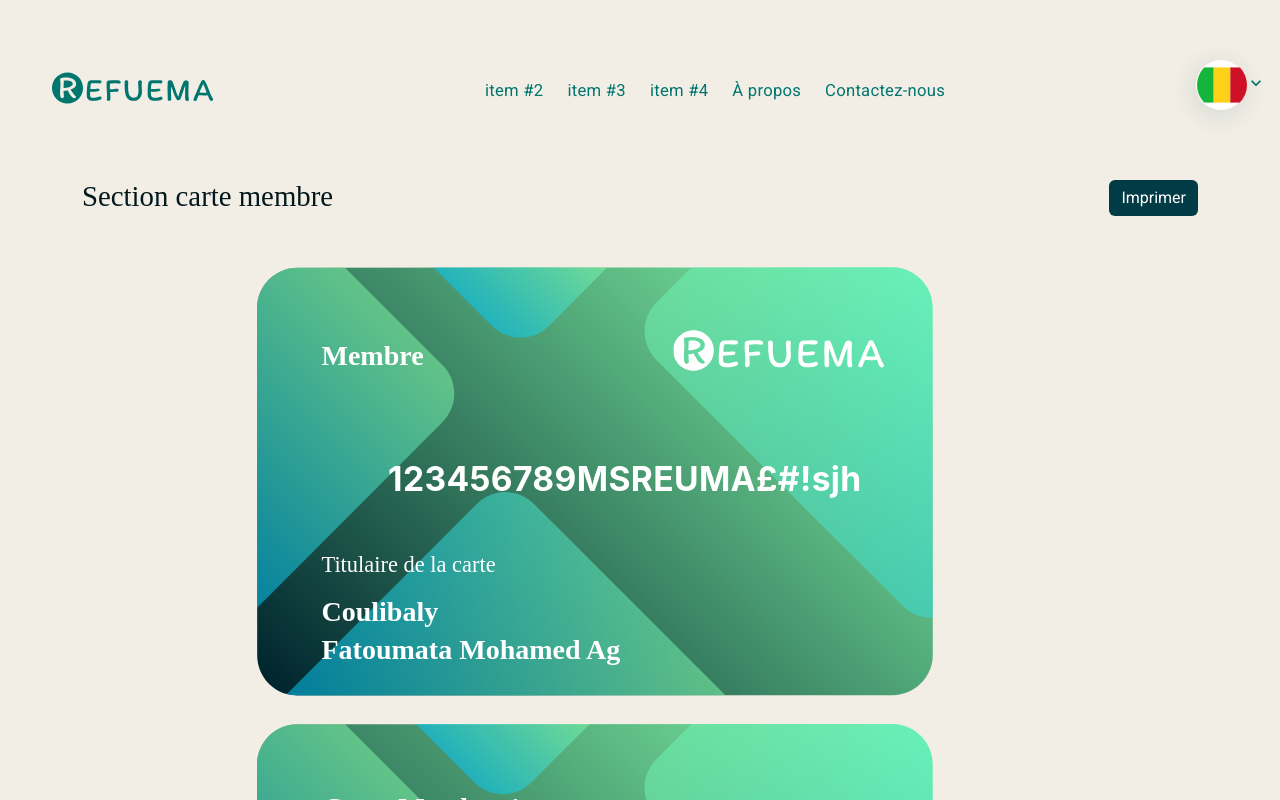
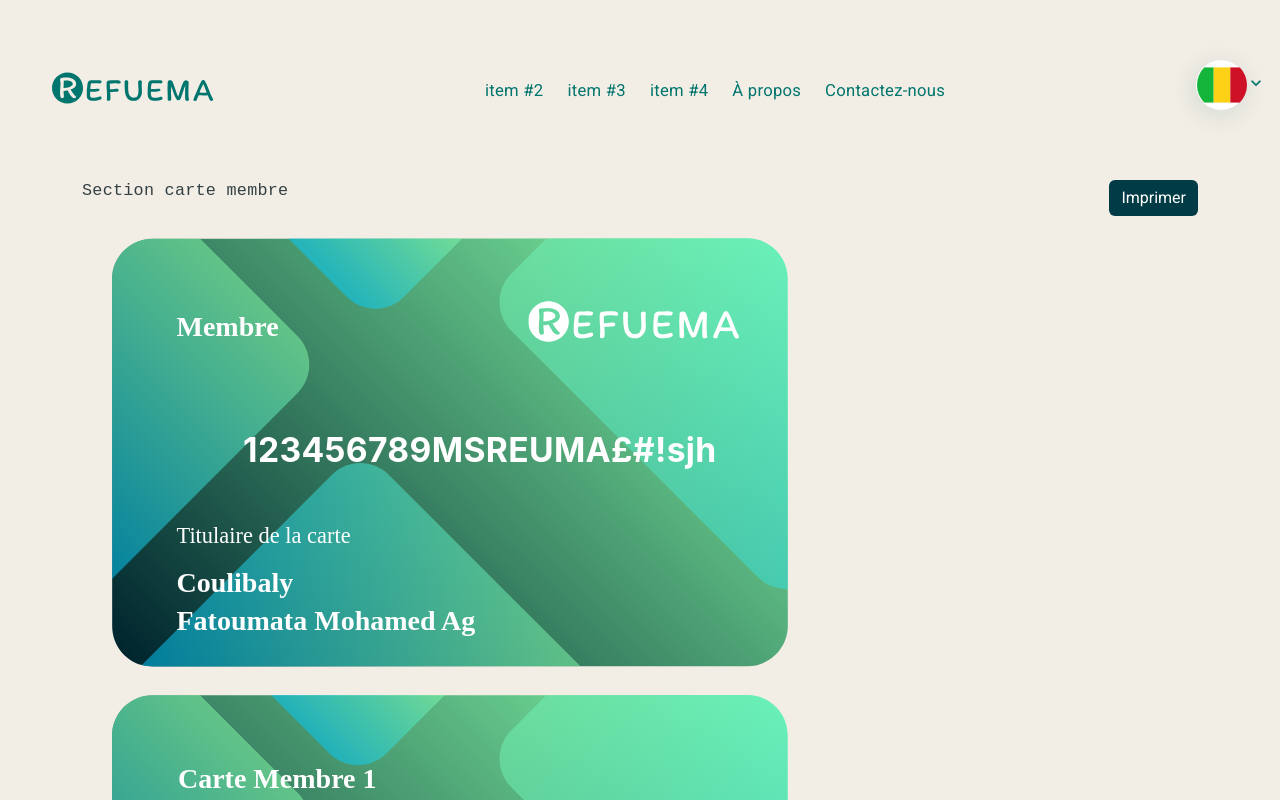
Before and after one commit to Sidy74/refuema-page, an Angular app: page /card in a window 1280 px wide. Shown: the top 800 px of the page. Built offline with nearby package versions, Linux system fonts and the light colour scheme.

Commit message:
correct some orthographe

```diff
--- a/src/app/components/appbar/appbar/appbar.component.html
+++ b/src/app/components/appbar/appbar/appbar.component.html
@@ -7,15 +7,13 @@
     </div>
     <div class="spacer"></div>
     <div id="menuItems" class="#navbar-center">
-      <!-- <a
+      <a
         href="#"
-        routerLink="/"
+        routerLink="/item2"
+        routerLinkActive="active-link"
         routerLinkActive="active-link"
         [routerLinkActiveOptions]="{ exact: true }"
       >
-        <span>item #1</span></a
-      > -->
-      <a href="#" routerLink="/item2" routerLinkActive="active-link">
         <span>item #2</span>
       </a>
       <a href="#" routerLink="/item3" routerLinkActive="active-link">
--- a/src/app/components/card/card.component.css
+++ b/src/app/components/card/card.component.css
@@ -2,9 +2,8 @@
   width: auto;
   height: 100%;
   overflow: hidden;
-  background-color:  #f2ede5;;
+  background-color: #f2ede5;
   padding: 10px 30px;
-  align-items: center;
   border: none;
 }
 
@@ -35,9 +34,9 @@
   background-color: #016678;
 }
 
-#section-title{
+#section-title {
   font-size: larger;
-  color: #02181C;
-  font-family: 'Times New Roman', Times, serif;
- font-weight: 300;
+  color: #334144;
+  font-family: "Courier New", Courier, monospace;
+  font-weight: 300;
 }
--- a/src/app/components/card/card.component.html
+++ b/src/app/components/card/card.component.html
@@ -1,18 +1,17 @@
 <div class="container">
-  <h1>
-    <span id="section-title" > Section carte membre</span>
+  <div>
+    <span id="section-title"> Section carte membre</span>
     <button id="btn-print" class="btn btn-primary btn-block mb-4">
       Imprimer
     </button>
-  </h1>
+  </div>
+  <div class="card">
+    <app-front-card class="frontcard"> </app-front-card>
 
-
-  <div class="card" btn-print>
-    <app-front-card class="frontcard"></app-front-card>
     <app-back-card class="backcard" cardRole="Carte Membre 1"></app-back-card>
   </div>
 
-  <button id="btn-print" class="btn btn-primary btn-block mb-4">
+  <!-- <button id="btn-print" class="btn btn-primary btn-block mb-4">
     Imprimer
-  </button>
+  </button> -->
 </div>
--- a/src/app/components/sign-up/sign-up.component.html
+++ b/src/app/components/sign-up/sign-up.component.html
@@ -92,7 +92,7 @@
                 <!-- Submit button -->
                 <button type="submit" id="btn-submit"
                   class="btn btn-primary btn-block mb-4">
-                  Connexion
+                  S'inscrire
                 </button>
               </form>
             </div>
--- a/src/styles.css
+++ b/src/styles.css
@@ -22,6 +22,15 @@
   background-color: #016678;
 }
 
+#btn-print {
+  background-color: #013b45;
+  border: none;
+  float: right !important;
+  margin-bottom: 100px;
+}
+#btn-print:hover {
+  background-color: #016678;
+}
 .form-check-input:checked {
   background-color: #158104;
   border-color: #158104;
```
Also changed, not shown: src/app/app.module.ts (+14 -2 lines).
